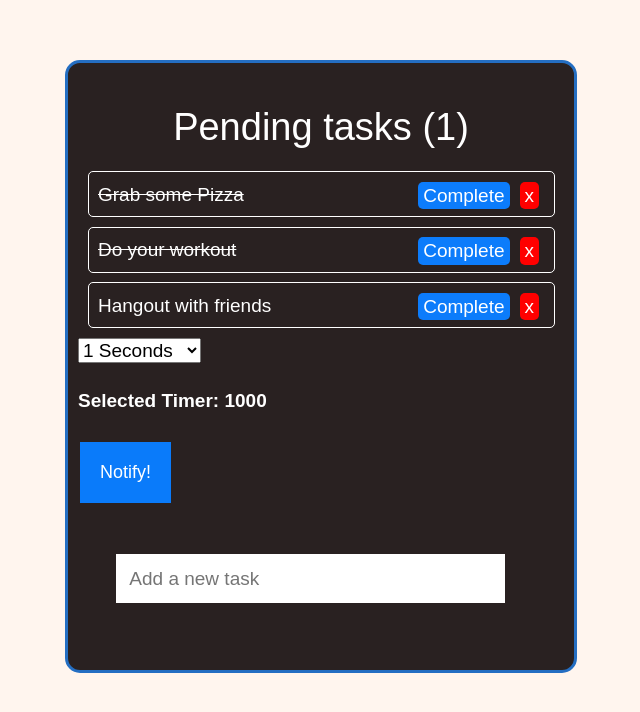
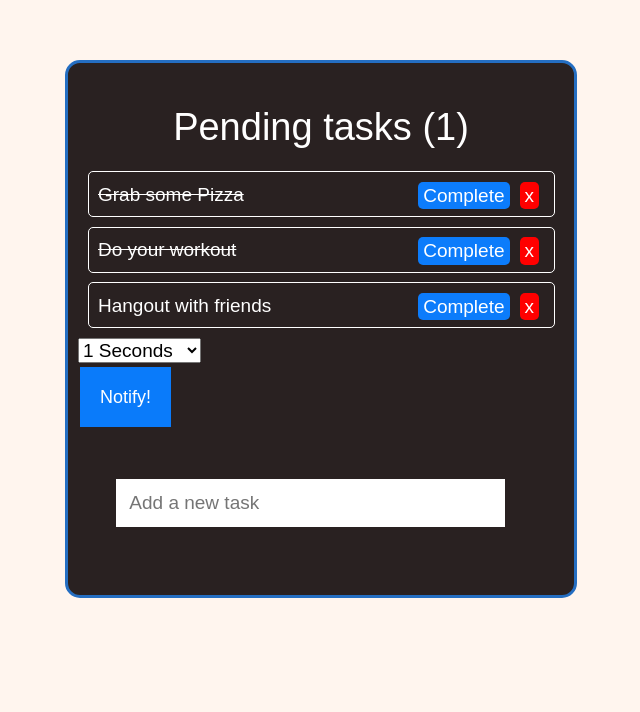
Before and after one commit to rst789/ToDoListV3, a React (Create React App) app: page / in a window 1280 px wide. Shown: the part 130-842 px from the top of the page, without its empty margins (319-959 px from the left). Built offline with nearby package versions, Linux system fonts and the light colour scheme.

Commit message:
Updated Notification

```diff
--- a/src/Todo.js
+++ b/src/Todo.js
@@ -24,7 +24,7 @@ function Task({ task, index, completeTask, removeTask }) {
 
 function TimerCountDown() {
     // eslint-disable-next-line react-hooks/rules-of-hooks
-    const [timer0, setTimer0] = useState(1000);
+    const [timer0, setTimer0] = useState();
 
     const x = document.getElementById("Timer");
     let xVal = "";
@@ -43,7 +43,7 @@ function TimerCountDown() {
                 <option value="5000" id="timer5">5 Seconds</option>
                 <option value="10000" id="timer10">10 Seconds</option>
             </select>
-            <h4>Selected Timer: {timer0}</h4>
+            <div value="0" id="TimerUpdated"></div>
             <button onClick={notiNew(xVal)} className={"B1"}>Notify!</button>
         </div>
     );
```
